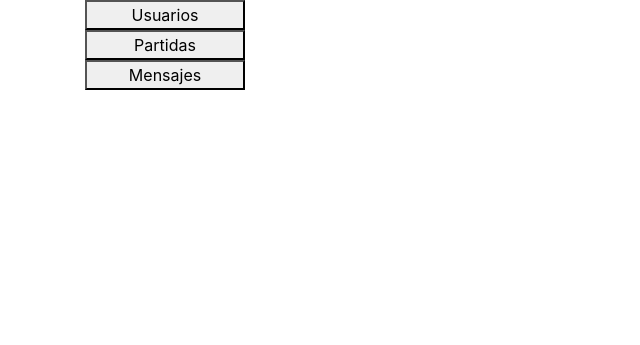
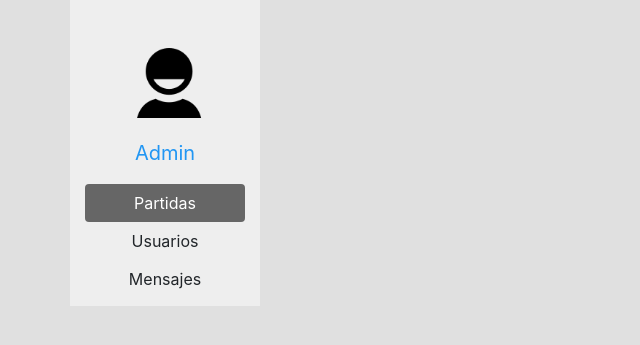
Before and after one commit to GilleanKosu/proyectoFCT, a Symfony app: template templates/admin.html.twig in a window 1280 px wide. Shown: the top 345 px of the page, without its empty margins (0-640 px from the left). Run offline with Twig, Linux system fonts and the light colour scheme; the template is opened without the code that fills it, so the values that code supplies are empty; some libraries are stand-ins or nearby versions.

Commit message:
Panel de administracion completado

```diff
--- a/src/Controller/DefaultController.php
+++ b/src/Controller/DefaultController.php
@@ -56,7 +56,7 @@ class DefaultController extends AbstractController
         $lista_usuarios=array();
         foreach ($usuarios as $key => $value) {
             $lista_usuarios[$key][0]=$value->getEmail();
-            $lista_usuarios[$key][1]=$value->getUsername();
+            $lista_usuarios[$key][1]=$value->getNickname();
             $lista_usuarios[$key][2]=$value->getPassword();
         }
         return $this->json(['lista_usuarios' => $lista_usuarios]);
@@ -128,6 +128,7 @@ class DefaultController extends AbstractController
             return $this->render('registro_usuarios.html');
         }
     }
+
     /**
      * @Route("/registro", name="registro")
      */
--- a/templates/admin.html.twig
+++ b/templates/admin.html.twig
@@ -10,7 +10,9 @@
     <script src="https://stackpath.bootstrapcdn.com/bootstrap/4.3.1/js/bootstrap.min.js" integrity="sha384-JjSmVgyd0p3pXB1rRibZUAYoIIy6OrQ6VrjIEaFf/nJGzIxFDsf4x0xIM+B07jRM" crossorigin="anonymous"></script>
     <script src="https://kit.fontawesome.com/f3a6a86392.js"></script>
     <script type="text/javascript" src="https://www.gstatic.com/charts/loader.js"></script>
+
     <script>
+
         {# google.charts.load('current', {'packages':['corechart']});
         google.charts.setOnLoadCallback(drawChart);
         function drawChart() {
@@ -42,7 +44,7 @@
                     url:'/sacar_lista_usuarios',
                     success:function(usuarios) {
                         for (i=0; i<usuarios.lista_usuarios.length; i++) {
-                            $('#tabla_datos').append('<tr><td>'+usuarios.lista_usuarios[i][0]+'</td><td>'+usuarios.lista_usuarios[i][1]+'</td><td>'+usuarios.lista_usuarios[i][2]+'</td></tr>');
+                            $('#tabla_datos').append('<tr><td>'+usuarios.lista_usuarios[i][0]+'</td><td>'+usuarios.lista_usuarios[i][1]+'</td></tr>');
                         }
 
                     }
@@ -58,7 +60,7 @@
                         for (i=0; i<mensajes.lista_mensajes.length; i++) {
 
                             $('#cargarPaginas').append('<button type="button" class="btn" data-toggle="collapse" data-target="#texto-mensaje'+i+'"><i class="fas fa-envelope" style="color:red"></i> Mensaje</button>');
-                            $('#cargarPaginas').append('<div id="texto-mensaje'+i+'" class="collapse"><p>Remitente: <b>'+mensajes.lista_mensajes[i][0]+'</b> Receptor: <b>Admin</b></p><p class="text-justify">'+mensajes.lista_mensajes[i][2]+'</p></div><br>');
+                            $('#cargarPaginas').append('<div id="texto-mensaje'+i+'" class="collapse bg-light"><p>Remitente: <b>'+mensajes.lista_mensajes[i][0]+'</b> Receptor: <b>Admin</b></p><p class="text-justify">'+mensajes.lista_mensajes[i][2]+'</p></div><br>');
                         }
 
                     }
@@ -66,35 +68,89 @@
                 });
         }
         function obtener_estadisticas_partidas () {
+
              $.ajax({
+
                     type: 'POST',
                     url:'/sacar_estadisticas_partidas',
                     success:function(response) {
 
                         console.log(response);
+
+                        google.charts.load("current", {packages:['corechart']});
+                        google.charts.setOnLoadCallback(drawChart);
+
+                        function drawChart() {
+                            var data = google.visualization.arrayToDataTable([
+                                ["Usuarios", "Partidas", { role: "style" } ],
+                                ["Enero", parseInt(response.numero_fecha[0][1]), "#b87333"],
+                                ["Febrero", parseInt(response.numero_fecha[1][1]), "FC94FF"],
+                                ["Marzo", parseInt(response.numero_fecha[2][1]), "246A23"],
+                                ["Abril", parseInt(response.numero_fecha[3][1]), "color: #C533F7"],
+                                ["Mayo", parseInt(response.numero_fecha[4][1]), "color: #336FF7"],
+                                ["Junio", parseInt(response.numero_fecha[5][1]), "color: #33FF83"]
+                            ]);
+
+                            var view = new google.visualization.DataView(data);
+                            view.setColumns([0, 1,
+                                            { calc: "stringify",
+                                                sourceColumn: 1,
+                                                type: "string",
+                                                role: "annotation" },
+                                            2]);
+
+                            var options = {
+                                title: "Partidas Totales/Mes",
+                                width: 700,
+                                height: 500,
+                                bar: {groupWidth: "50%"},
+                                legend: { position: "none" },
+                            };
+
+                            var chart = new google.visualization.ColumnChart(document.getElementById("cargarPaginas"));
+                            chart.draw(view, options);
+                            $('#cargarPaginas').append('<div class="row ml-5 pl-5"><div class="m-5 pl-5 bg-light" id="partidasTotales"><sup>Total partidas:</sup> <p>'+response.numero_partidas[1]+'</p></div><div class="m-5 pl-5 bg-light" id="partidasLarga"><sup>Turnos max:</sup><p>'+response.partida_larga.max_score+'</p></div></div>');
+                        }
+
                     }
 
                 });
+
         }
+
+
+        $(document).ready(function() {
+                $('#partidas').addClass("active");
+                obtener_estadisticas_partidas();
+        });
+
         $(function() {
 
+
             $('#usuarios').click(function(){
+                var current = document.getElementsByClassName(" active");
+                current[0].className = current[0].className.replace(" active", "");
+                this.className += " active";
                 $('#cargarPaginas').children().remove();
                 $('#cargarPaginas').append('<div class="container"><form method="POST" action="/admin"><div class="row p-5"><input type="text" class="form-control w-25 ml-2 mr-2" placeholder="Email" name="email_usuario"><input type="text" class="form-control w-25 ml-2 mr-2" placeholder="NickName" name="nickname_usuario"><input type="text" class="form-control w-25 ml-2 mr-2" placeholder="Password" name="nueva_pass"><input type="submit" class="btn btn-primary" value="Enviar" name="addUserAdmin"></div></form>');
                 $('#cargarPaginas').append('<table id="tabla_datos" class="table table-hover"></table>');
-                $('#tabla_datos').append('<thead class="thead-light"><tr><th>Email</th><th>NickName</th><th>Password</th></tr></thead><tbody>');
+                $('#tabla_datos').append('<thead class="thead-light"><tr><th>Email</th><th>NickName</th></tr></thead><tbody>');
 
                 obtener_lista_usuarios();
-
                 $('#tabla_datos').append('</tbody>');
 
             });
             $('#partidas').click(function(){
+                var current = document.getElementsByClassName(" active");
+                current[0].className = current[0].className.replace(" active", "");
+                this.className += " active";
                 $('#cargarPaginas').children().remove();
                 obtener_estadisticas_partidas();
-
             });
             $('#mensajes').click(function(){
+                var current = document.getElementsByClassName(" active");
+                current[0].className = current[0].className.replace(" active", "");
+                this.className += " active";
                 $('#cargarPaginas').children().remove();
                 obtener_lista_mensajes();
             });
@@ -103,21 +159,67 @@
 
     </script>
 
+    <style>
+
+        body {
+            background-color: #e0e0e0;
+        }
+        #menu_admin {
+            background-color: #eeeeee;
+        }
+
+        #img_admin {
+            width:70px;
+            height:70px;
+        }
+        #text_img_admin {
+            margin-top:15%;
+            font-size: 20px;
+            color:#2196f3;
+            text-align:center;
+        }
+        #partidasTotales, #partidasLarga {
+            font-size: 25px;
+            padding:10px;
+            border: 1px solid black;
+        }
+        sup {
+            margin-right: 30px;
+        }
+
+        button.active, .btn:hover {
+            background-color: #666;
+            color: white;
+        }
+        #tabla_datos td{
+            background-color: white;
+        }
+    </style>
+
 </head>
+
 <body>
     <div class="container w-100 h-100">
             <div class="row">
-                <div class="col-xl-2 col-lg-2 col-sm-2">
-                    <button id="usuarios" class="w-100">Usuarios</button>
-                    <button id="partidas" class="w-100">Partidas</button>
-                    <button id="mensajes" class="w-100">Mensajes</button>
+                <div id="menu_admin" class="col-xl-2 col-lg-2 col-sm-2">
+                    <div class="container mt-5">
+
+                        <div id="img_admin" class="">
+                            <img style="width:70px; height:70px; margin-left:48%;" src="imagenes/admin.png">
+                        </div>
+                        <div>
+                            <p id="text_img_admin">Admin</p>
+                        </div>
+
+                    </div>
+                    <button id="partidas" class="w-100 btn active">Partidas</button>
+                    <button id="usuarios" class="w-100 btn">Usuarios</button>
+                    <button id="mensajes" class="w-100 btn mb-2">Mensajes</button>
                 </div>
-                <div id="cargarPaginas" class="col-xl-10 col-lg-10 col-sm-10"></div>
-
+                <div id="cargarPaginas" class="mt-5 col-xl-10 col-lg-10 col-sm-10"></div>
 
             </div>
     </div>
 
-
 </body>
 </html>
```
Also changed, not shown: public/imagenes/admin.png (added).
